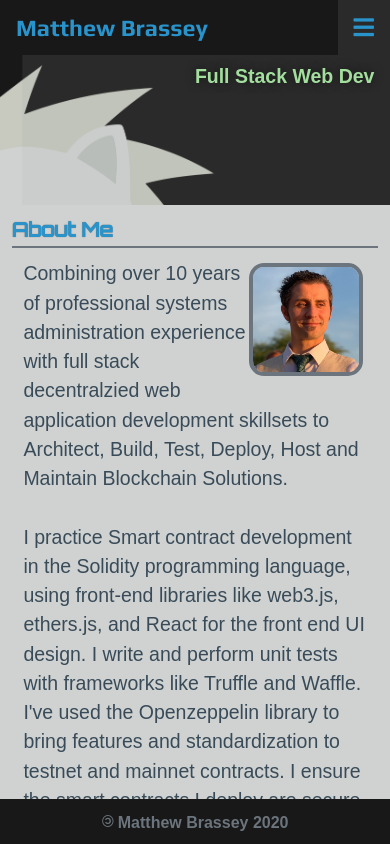
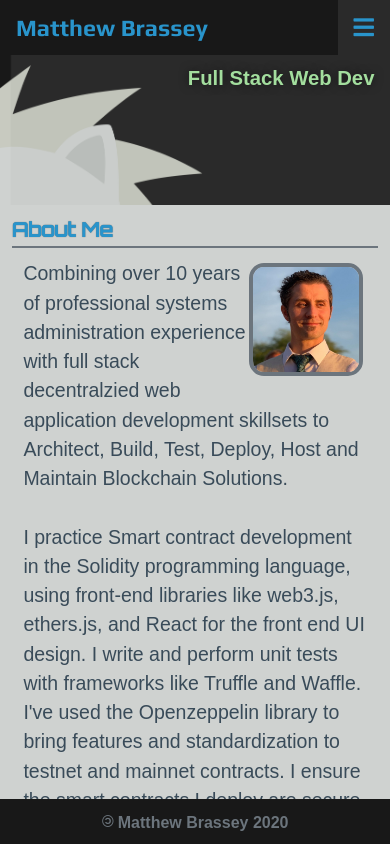
Before and after one commit to MBrassey/ResponsivePortfolio, a plain HTML site: page index.html in a window 390 px wide. Shown: the top 844 px of the page. Drawn offline with Linux system fonts and the light colour scheme; a web font is replaced by a local one.

Commit message:
Completed TouchUp

```diff
--- a/assets/css/style.css
+++ b/assets/css/style.css
@@ -101,16 +101,16 @@ footer {
         background-image: url("../img/hero-bg.png");
         background-size: cover;
         background-attachment: scroll;
-        background-position-x: 57%;
+        background-position-x: 63%;
     }
 
     .hero-sub h2 {
         width: 100%;
         text-align: right;
-        font-size: 5vw;
+        font-size: 5.2vw;
         font-family: 'Aldrich', sans-serif;
         padding-right: 4%;
-        padding-top: 2.5%;
+        padding-top: 3%;
         color: var(--Absinthe);
         text-shadow: 0 0 10px var(--Shadow-Alpha);
     }
```
